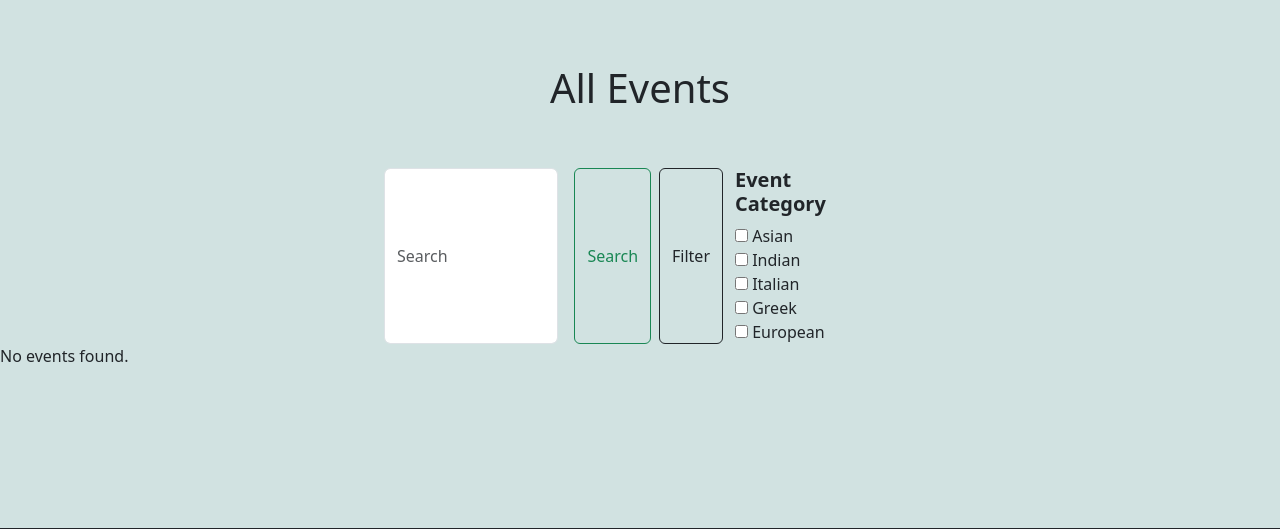
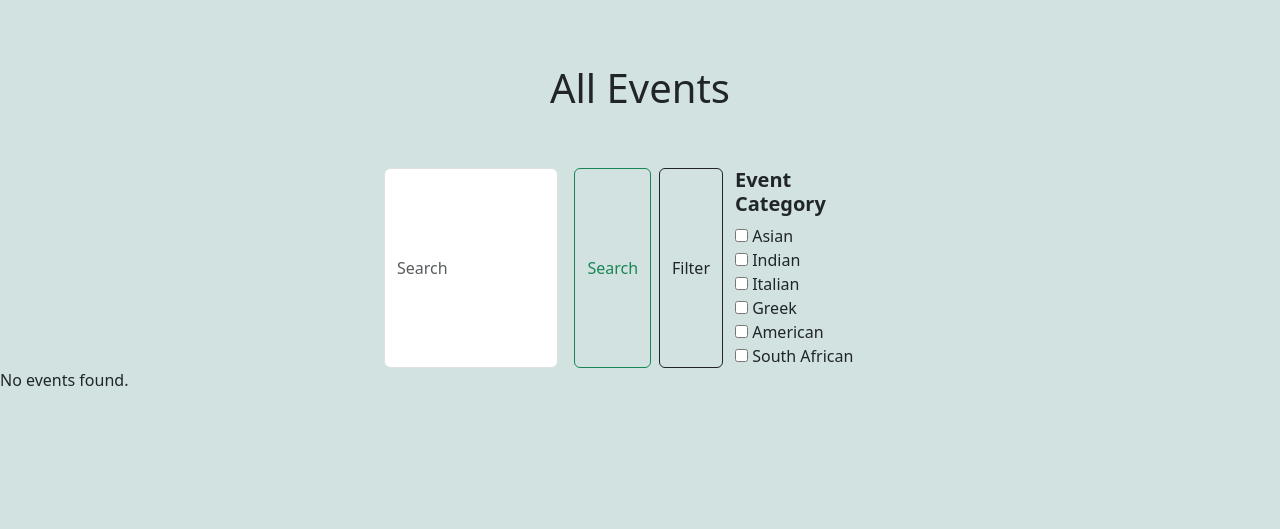
Before and after one commit to AdrianMarch92/IAB207GroupProject, a Flask app: page /logout in a window 1280 px wide, after a click on "Filter". Shown: the part 954-1483 px from the top of the page. Run offline with Flask 3, Linux system fonts and the light colour scheme; a user stored in the database is signed in; some libraries are stand-ins or nearby versions.

Commit message:
Updated filtering and dummy event categories

```diff
--- a/website/templates/index.html
+++ b/website/templates/index.html
@@ -79,8 +79,11 @@
                             <input type="checkbox" id="greek" name="category" value="greek">
                             <label for="greek">Greek</label><br>
 
-                            <input type="checkbox" id="european" name="category" value="european">
-                            <label for="european">European</label><br>
+                            <input type="checkbox" id="american" name="category" value="american">
+                            <label for="american">American</label><br>
+
+                            <input type="checkbox" id="south african" name="category" value="south african">
+                            <label for="south african">South African</label><br>
                         </div>
                     </div>
                 </div>
```
Also changed, not shown: instance/cuisine_connect_db.sqlite.
